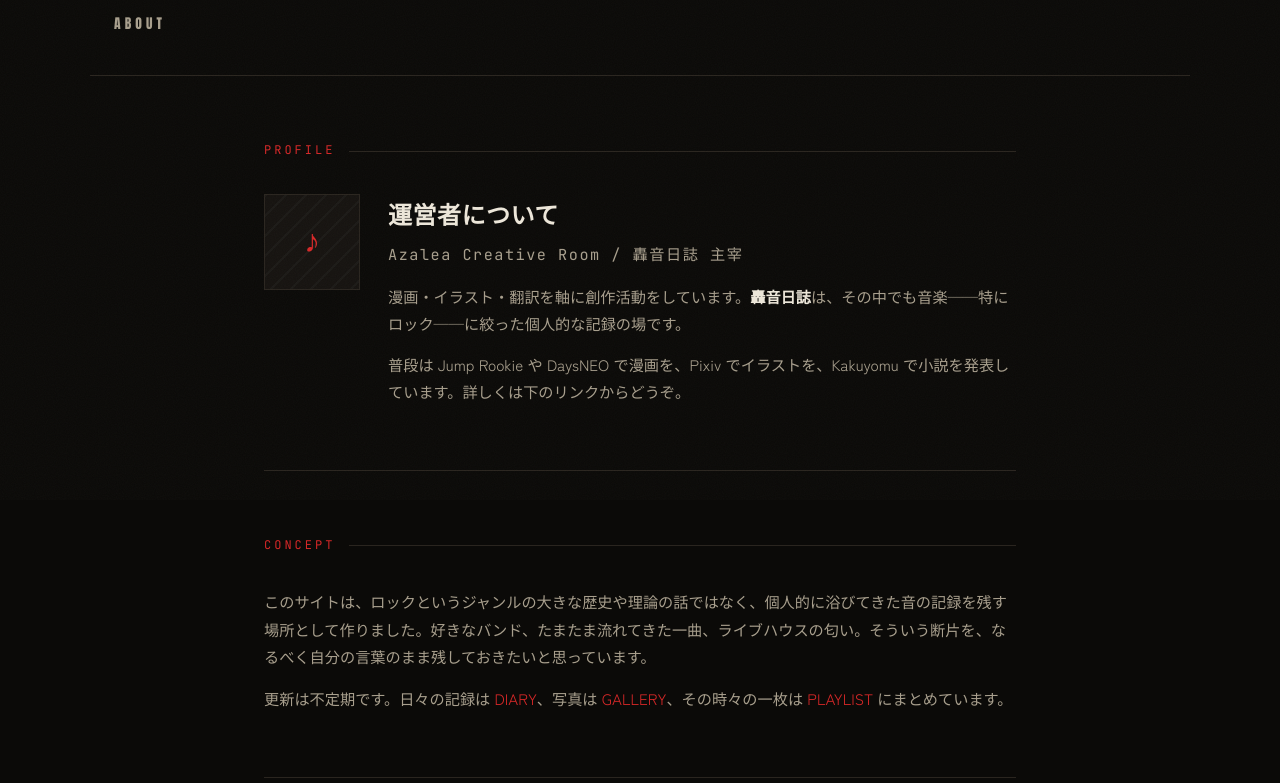
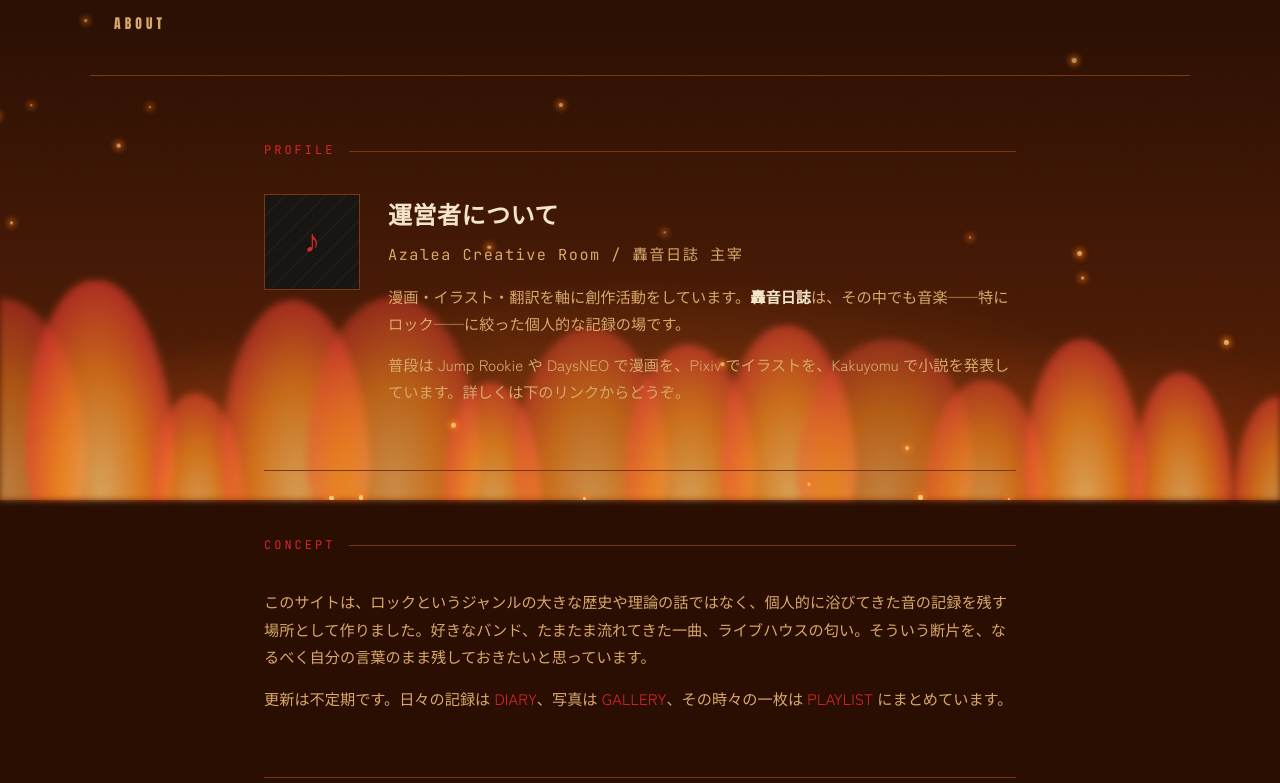
Before and after one commit to Azaleacreativeroom888/fan-rock, a plain HTML site: page about.html in a window 1280 px wide. Shown: the part 300-1083 px from the top of the page. Drawn offline with Linux system fonts and the light colour scheme; a web font is replaced by a local one.

Commit message:
Revamp styles and add flame effects in about.html
Updated styles and added flame and ember effects to enhance visual design.

```diff
--- a/about.html
+++ b/about.html
@@ -11,22 +11,70 @@
 <link href="https://fonts.googleapis.com/css2?family=Shippori+Antique+B1&family=Anton&family=Zen+Kaku+Gothic+New:wght@400;500;700;900&family=JetBrains+Mono:wght@400;500;700&display=swap" rel="stylesheet">
 <style>
   :root{
-    --black:#0b0a08;
-    --panel:#161310;
-    --panel-line:#2a251f;
+    --black:#2a0e02;
+    --bg-mid:#5c2005;
+    --panel:#4a1c06;
+    --panel-line:#7a3410;
     --red:#d62828;
     --red-dark:#7a1414;
-    --paper:#ede7da;
-    --paper-dim:#a89f8d;
+    --paper:#f5e6c8;
+    --paper-dim:#d9a86a;
+    --ember:#ff7a1a;
+    --ember-light:#ffcf7a;
   }
   *{margin:0;padding:0;box-sizing:border-box;}
   html{scroll-behavior:smooth;}
   body{
-    background:var(--black);
+    background:
+      radial-gradient(ellipse 80% 45% at 50% 100%, rgba(255,122,26,0.4) 0%, transparent 62%),
+      radial-gradient(ellipse 55% 35% at 15% 100%, rgba(255,90,10,0.28) 0%, transparent 58%),
+      radial-gradient(ellipse 55% 35% at 85% 100%, rgba(255,90,10,0.28) 0%, transparent 58%),
+      linear-gradient(to top, var(--bg-mid) 0%, var(--black) 60%);
+    background-attachment:fixed;
     color:var(--paper);
     font-family:'Zen Kaku Gothic New', sans-serif;
     line-height:1.8;
     overflow-x:hidden;
+  }
+
+  /* 炎エフェクト */
+  .flame-layer{
+    position:fixed;left:0;right:0;bottom:0;
+    height:220px;
+    z-index:0;
+    pointer-events:none;
+    overflow:hidden;
+    filter:blur(3px);
+    mix-blend-mode:screen;
+  }
+  .flame{
+    position:absolute;bottom:-60px;
+    border-radius:50% 50% 45% 45% / 60% 60% 40% 40%;
+    background:radial-gradient(ellipse at 50% 75%, var(--ember-light) 0%, var(--ember) 40%, var(--red) 68%, transparent 80%);
+    opacity:0.6;
+    animation:flicker ease-in-out infinite;
+  }
+  @keyframes flicker{
+    0%,100%{transform:scaleY(1) scaleX(1) translateY(0) rotate(0deg);opacity:0.5;}
+    25%{transform:scaleY(1.18) scaleX(0.88) translateY(-14px) rotate(-3deg);opacity:0.7;}
+    50%{transform:scaleY(0.88) scaleX(1.12) translateY(6px) rotate(2deg);opacity:0.42;}
+    75%{transform:scaleY(1.12) scaleX(0.92) translateY(-8px) rotate(-2deg);opacity:0.62;}
+  }
+  #emberLayer{position:fixed;inset:0;z-index:0;pointer-events:none;overflow:hidden;}
+  .ember-particle{
+    position:absolute;bottom:0;
+    border-radius:50%;
+    background:var(--ember-light);
+    box-shadow:0 0 6px 2px var(--ember);
+    animation:rise linear infinite;
+  }
+  @keyframes rise{
+    0%{transform:translate(0,0);opacity:0.9;}
+    85%{opacity:0.55;}
+    100%{transform:translate(var(--drift,0px), -100vh);opacity:0;}
+  }
+  @media (prefers-reduced-motion: reduce){
+    .flame, .ember-particle{animation:none;}
   }
   a{color:inherit;text-decoration:none;}
   ::selection{background:var(--red);color:var(--black);}
@@ -60,7 +108,7 @@
 
   header{
     position:sticky;top:0;z-index:100;
-    background:rgba(11,10,8,0.92);
+    background:rgba(42,14,2,0.92);
     backdrop-filter:blur(6px);
     border-bottom:1px solid var(--panel-line);
   }
@@ -93,6 +141,7 @@
   nav a.active::after{width:100%;}
 
   .page-hero{
+    position:relative;z-index:1;
     max-width:1100px;margin:0 auto;
     padding:80px 24px 40px;
     border-bottom:1px solid var(--panel-line);
@@ -114,7 +163,7 @@
     color:var(--paper-dim);margin-top:14px;
   }
 
-  main{max-width:800px;margin:0 auto;padding:0 24px 120px;}
+  main{position:relative;z-index:1;max-width:800px;margin:0 auto;padding:0 24px 120px;}
 
   section{padding:64px 0;border-bottom:1px solid var(--panel-line);}
   section:last-of-type{border-bottom:none;}
@@ -268,8 +317,10 @@
   }
 
   footer{
+    position:relative;z-index:1;
     border-top:1px solid var(--panel-line);
     padding:48px 24px 32px;
+    background:var(--black);
   }
   .footer-inner{
     max-width:1100px;margin:0 auto;
@@ -289,6 +340,9 @@
 </style>
 </head>
 <body>
+
+<div class="flame-layer" id="flameLayer"></div>
+<div id="emberLayer"></div>
 
 <div class="rec-indicator"><span class="rec-dot"></span>REC</div>
 
@@ -432,5 +486,39 @@
   </div>
 </footer>
 
+<script>
+  // 炎エフェクトを生成
+  const flameLayer = document.getElementById('flameLayer');
+  const flameCount = 14;
+  for(let i=0;i<flameCount;i++){
+    const f = document.createElement('div');
+    f.className = 'flame';
+    const w = 90 + Math.random()*90;
+    f.style.width = w+'px';
+    f.style.height = (w*1.5)+'px';
+    f.style.left = (i/(flameCount-1))*100 + '%';
+    f.style.marginLeft = (-w/2)+'px';
+    f.style.animationDuration = (1.8 + Math.random()*1.4).toFixed(2)+'s';
+    f.style.animationDelay = (Math.random()*1.5).toFixed(2)+'s';
+    flameLayer.appendChild(f);
+  }
+
+  // 火の粉を生成
+  const emberLayer = document.getElementById('emberLayer');
+  const emberCount = 26;
+  for(let i=0;i<emberCount;i++){
+    const e = document.createElement('div');
+    e.className = 'ember-particle';
+    const size = 2 + Math.random()*3;
+    e.style.width = size+'px';
+    e.style.height = size+'px';
+    e.style.left = Math.random()*100 + 'vw';
+    e.style.setProperty('--drift', (Math.random()*80-40)+'px');
+    e.style.animationDuration = (4 + Math.random()*5).toFixed(2)+'s';
+    e.style.animationDelay = (Math.random()*6).toFixed(2)+'s';
+    emberLayer.appendChild(e);
+  }
+</script>
+
 </body>
 </html>
```
